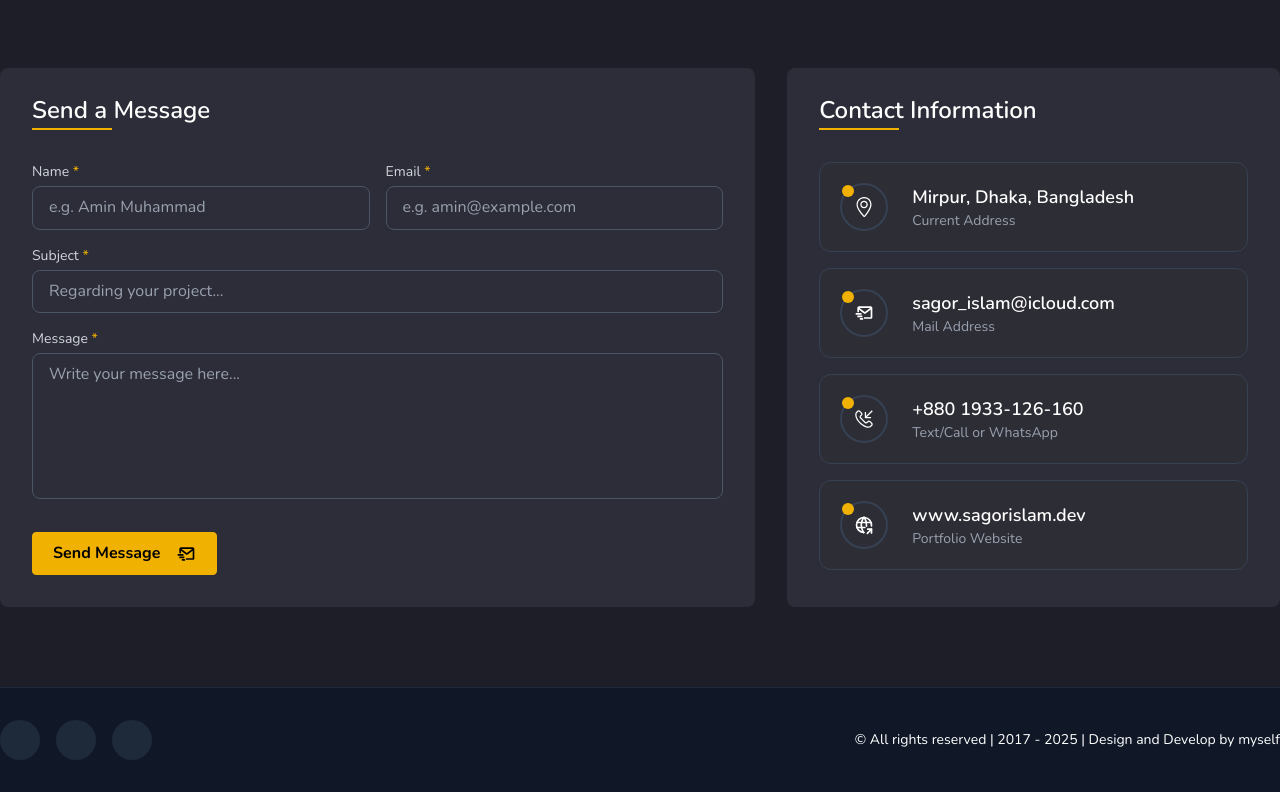
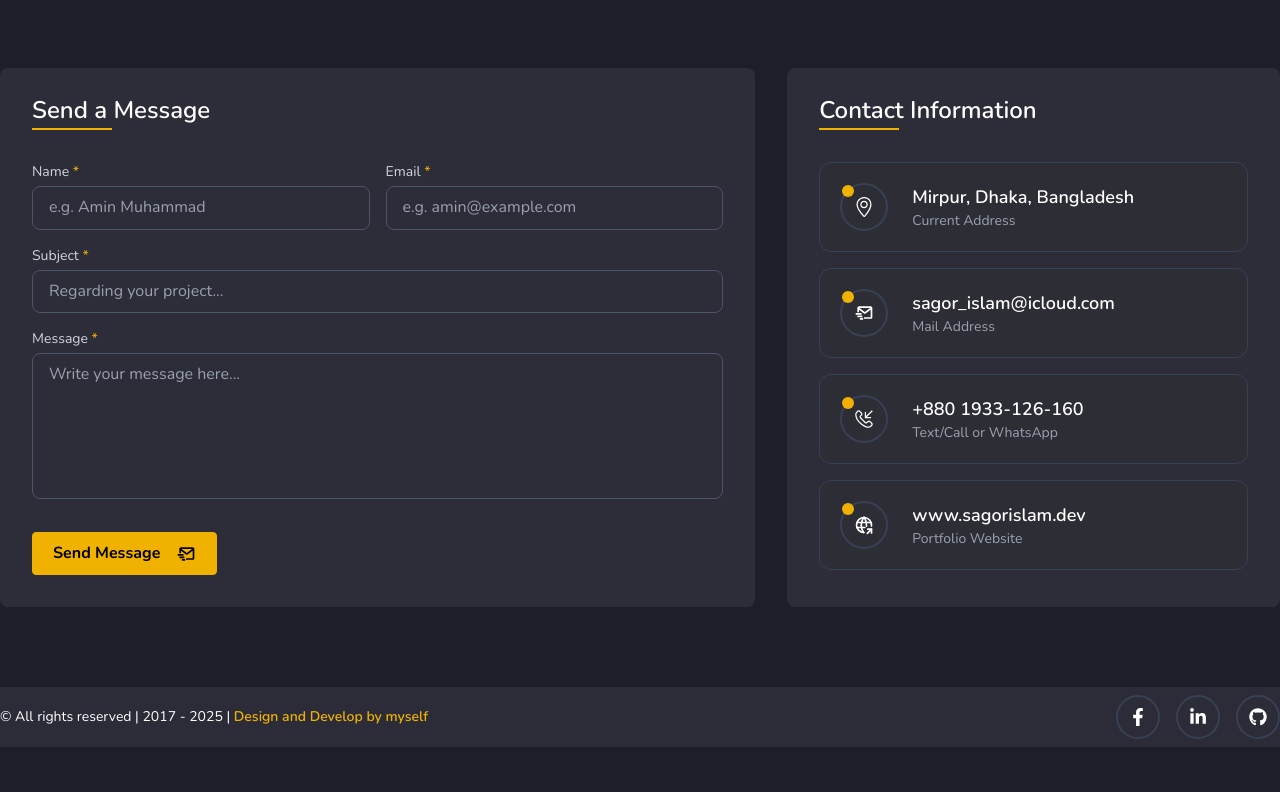
Before and after one commit to SagorIslamOfficial/personal, a React (Vite) app: page / in a window 1280 px wide. Shown: the part 4358-5150 px from the top of the page. After the commit the page ends 5105 px from the top, so only its background shows below. Built offline with nearby package versions, Linux system fonts and the light colour scheme.

Commit message:
refactor: styling and social icons rendering

```diff
--- a/src/components/layout/Footer.tsx
+++ b/src/components/layout/Footer.tsx
@@ -4,45 +4,31 @@ const Footer = () => {
     const currentYear = new Date().getFullYear();
 
     return (
-        <footer
-            id="footer"
-            className="bg-gray-900 border-t border-gray-800 py-8"
-        >
+        <footer id="footer" className="bg-[#2c2c38] py-2">
             <div className="max-w-7xl mx-auto">
                 <div className="flex flex-col md:flex-row items-center justify-between gap-6">
-                    {/* Social Icons */}
-                    <div className="flex items-center gap-4">
-                        {contactInfo.social.map((social) => (
-                            <a
-                                key={social.platform}
-                                href={social.url}
-                                className="w-10 h-10 bg-gray-800 hover:bg-primary text-gray-light hover:text-dark rounded-full flex items-center justify-center transition-all duration-300 hover:scale-110"
-                                aria-label={social.label}
-                                target={
-                                    social.url.startsWith('http')
-                                        ? '_blank'
-                                        : undefined
-                                }
-                                rel={
-                                    social.url.startsWith('http')
-                                        ? 'noopener noreferrer'
-                                        : undefined
-                                }
-                            >
-                                <i
-                                    className={`${social.icon} text-lg`}
-                                    aria-hidden="true"
-                                ></i>
-                            </a>
-                        ))}
-                    </div>
-
                     {/* Copyright */}
                     <div className="text-center md:text-right">
                         <p className="text-gray-light text-sm">
                             © All rights reserved | 2017 - {currentYear} |
-                            Design and Develop by myself
+                            <span className="text-yellow-500 font-semibold"> Design and Develop by myself</span>
                         </p>
+                    </div>
+
+                    {/* Social Icons */}
+                    <div className="flex items-center gap-4">
+                        {contactInfo.social.map((item, index) => (
+                            <a
+                                key={index}
+                                href={item.url}
+                                target="_blank"
+                                rel="noopener noreferrer"
+                                className="border-2 border-gray-700 text-white w-11 h-11 rounded-full flex items-center justify-center hover:border-yellow-500 hover:text-yellow-500 transition-colors duration-300"
+                                title={item.label}
+                            >
+                                <item.icon className="text-lg" />
+                            </a>
+                        ))}
                     </div>
                 </div>
             </div>
```
